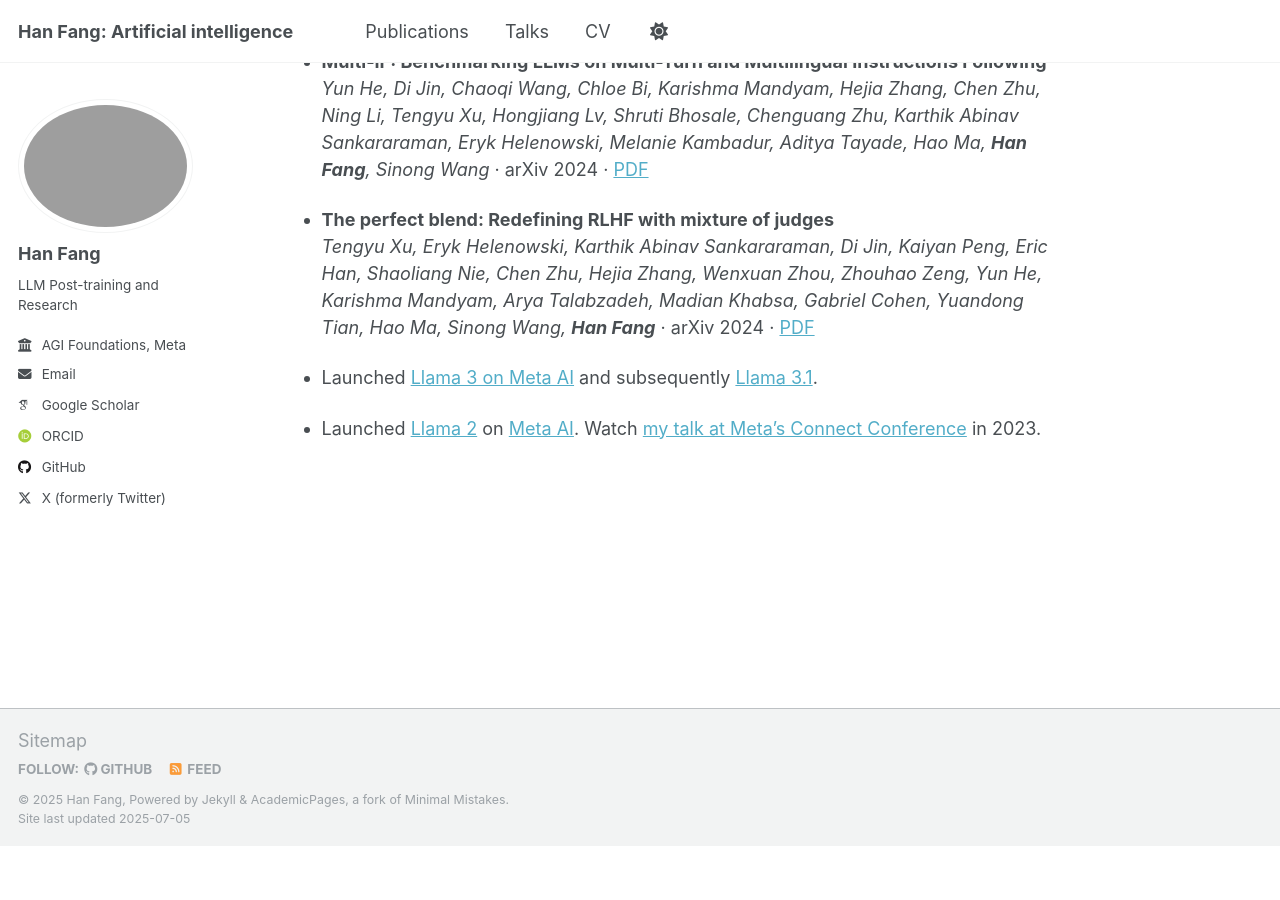
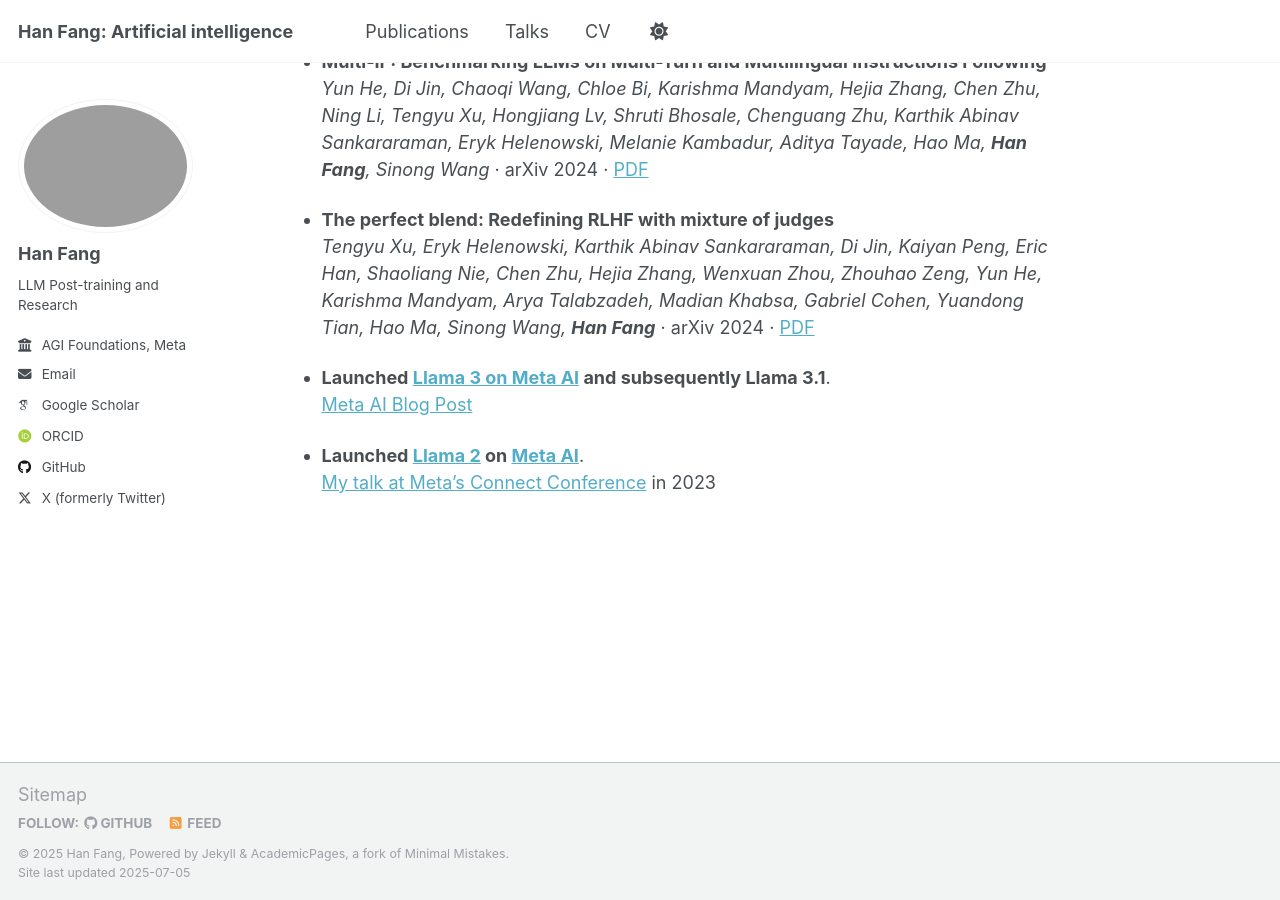
Before and after one commit to hanfang/hanfang.github.io, a Jekyll site: the page built from _pages/about.md, in a window 1280 px wide and 900 px high, scrolled down 716 px. Built offline with Jekyll 4.4.1, drawn with Linux system fonts in a browser that asks for light colours; some web fonts are replaced; a script that is not in the unit is left out; before the commit the page ends 1562 px from its top, so only the background shows below that.

Commit message:
Update about.md

```diff
--- a/_pages/about.md
+++ b/_pages/about.md
@@ -32,6 +32,8 @@
 * **The perfect blend: Redefining RLHF with mixture of judges**
   *Tengyu Xu, Eryk Helenowski, Karthik Abinav Sankararaman, Di Jin, Kaiyan Peng, Eric Han, Shaoliang Nie, Chen Zhu, Hejia Zhang, Wenxuan Zhou, Zhouhao Zeng, Yun He, Karishma Mandyam, Arya Talabzadeh, Madian Khabsa, Gabriel Cohen, Yuandong Tian, Hao Ma, Sinong Wang, **Han Fang*** · arXiv 2024 · [PDF](https://arxiv.org/abs/2409.20370)
 
-* Launched [Llama 3 on Meta AI](https://ai.meta.com/blog/meta-llama-3/) and subsequently [Llama 3.1](https://ai.meta.com/blog/meta-llama-3-1/).
+* **Launched [Llama 3 on Meta AI](https://ai.meta.com/blog/meta-llama-3/) and subsequently Llama 3.1**.
+  [Meta AI Blog Post](https://ai.meta.com/blog/meta-llama-3-1/)
 
-* Launched [Llama 2](https://about.fb.com/news/2023/09/introducing-ai-powered-assistants-characters-and-creative-tools/) on [Meta AI](https://www.meta.ai/). Watch [my talk at Meta's Connect Conference](https://developers.facebook.com/videos/2023/building-metas-next-generation-ai-product-experiences-with-llama/) in 2023.
+* **Launched [Llama 2](https://about.fb.com/news/2023/09/introducing-ai-powered-assistants-characters-and-creative-tools/) on [Meta AI](https://www.meta.ai/)**.
+  [My talk at Meta's Connect Conference](https://developers.facebook.com/videos/2023/building-metas-next-generation-ai-product-experiences-with-llama/) in 2023
```
